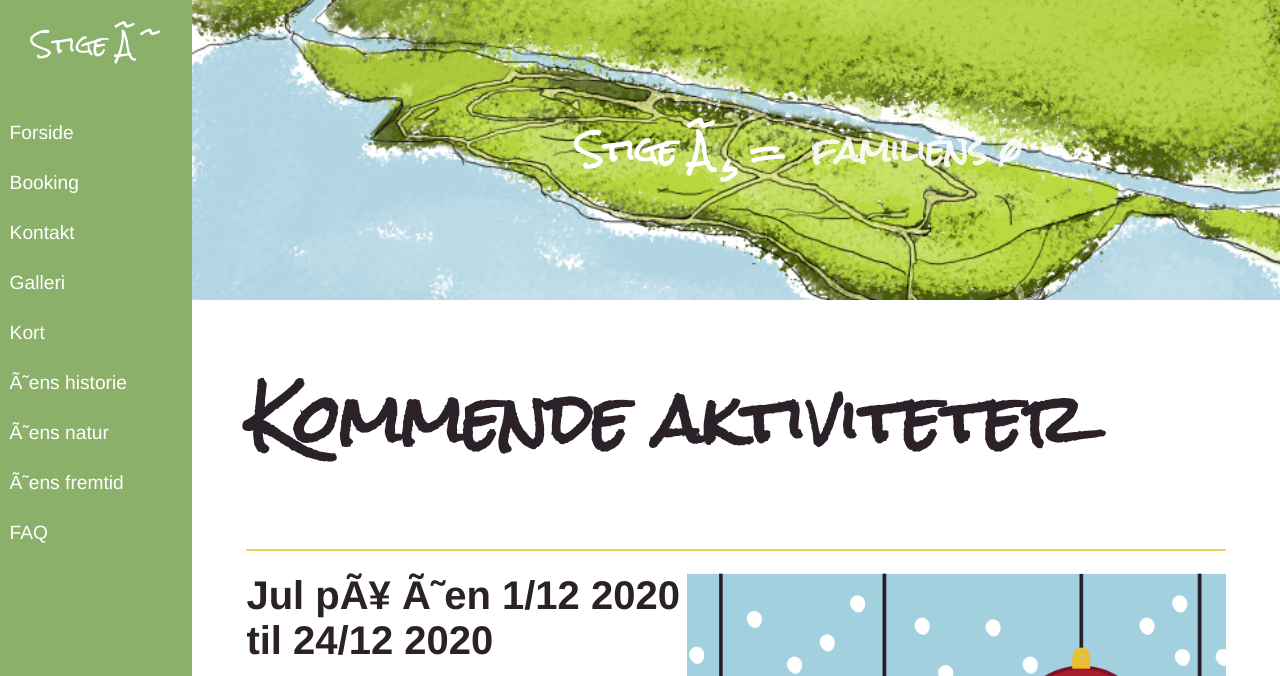
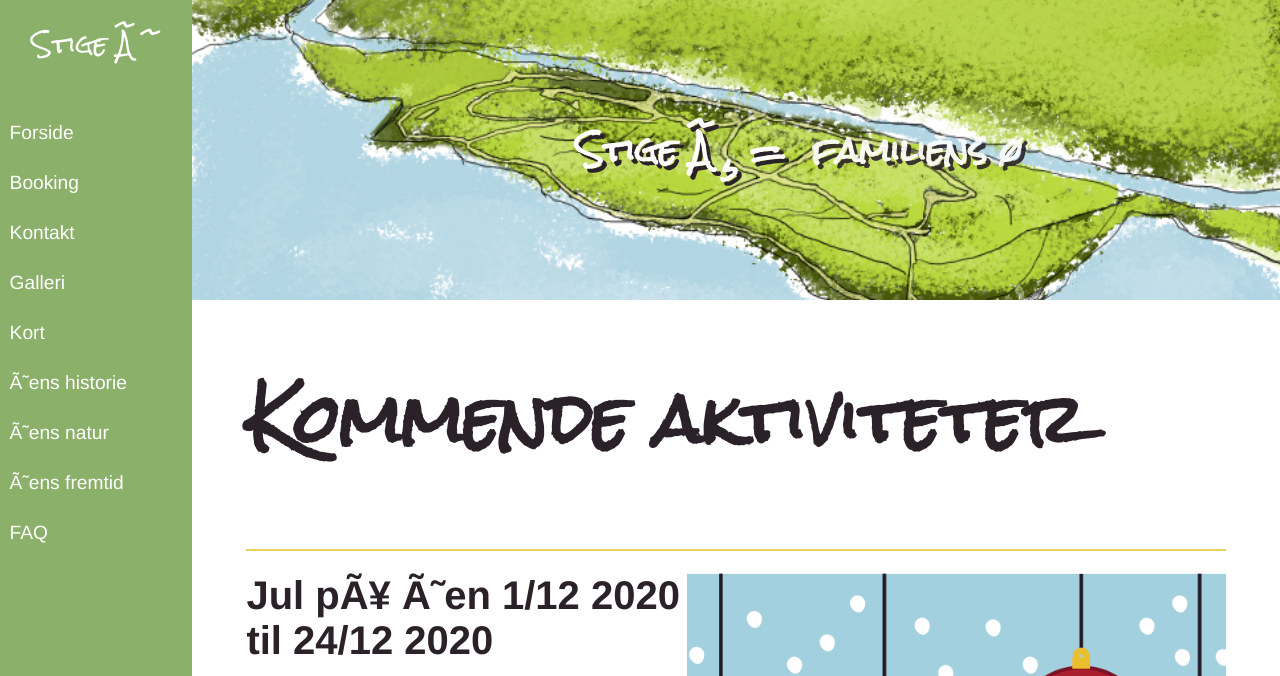
Before and after one commit to Welander1994/projekt-5-stigeoe, a plain HTML site: page Stigeoe/forside.html in a window 1280 px wide. Shown: the top 676 px of the page. Drawn offline with Linux system fonts and the light colour scheme; files whose address does not match are found by name.

Commit message:
cover shade

```diff
--- a/Stigeoe/styles/styles.css
+++ b/Stigeoe/styles/styles.css
@@ -227,6 +227,7 @@ header nav ul li a.active,
 .cover-img h3 {
   position: absolute;
   left: 45%;
+  text-shadow: 4px 4px #2B2129;
 }
 
 .standardtekstfelt {
@@ -691,6 +692,7 @@ header .logo {
         font-size: 1rem;
         position: absolute;
         left: 40%;
+
       }
     .content h1 {
         font-family: var(--h1);
```
